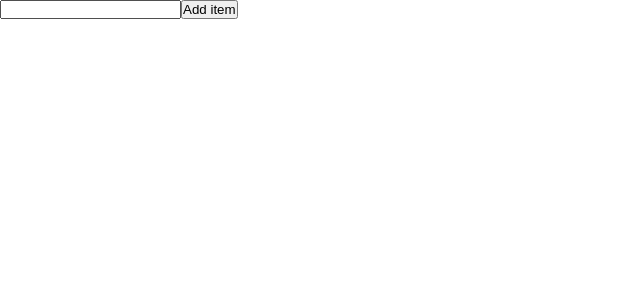
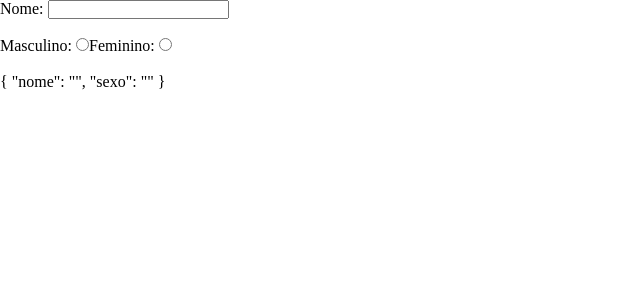
Before and after one commit to RafaelRNG/curso-angular, an Angular app in the folder primeiro-projeto/: page / in a window 1280 px wide. Shown: the top 300 px of the page, without its empty margins (0-640 px from the left). Built offline with nearby package versions, Linux system fonts and the light colour scheme; no server answers.

Commit message:
Formulario, input text e input radio

```diff
--- a/primeiro-projeto/src/app/app.component.ts
+++ b/primeiro-projeto/src/app/app.component.ts
@@ -58,8 +58,12 @@ import {
    </ng-template>
    <rng-output (enviarDados)="setDados($event)"> </rng-output>
    -->
-   <rng-food-add> </rng-food-add>
+  <!-- Services e httpClient -->
+  <!--
+     <rng-food-add> </rng-food-add>
   <rng-food-list> </rng-food-list>
+   -->
+   <rng-forms> </rng-forms>
   <router-outlet></router-outlet>
   `
 })
--- a/primeiro-projeto/src/app/app.module.ts
+++ b/primeiro-projeto/src/app/app.module.ts
@@ -9,6 +9,7 @@ import { FormsModule } from '@angular/forms';
 import { DiretivasEstruturaisComponent } from './diretivas-estruturais/diretivas-estruturais.component';
 import { DiretivasAtributosComponent } from './diretivas-atributos/diretivas-atributos.component';
 import { SharedModule } from './shared/shared.module';
+import { FormsComponent } from './forms/forms.component';
 
 @NgModule({
   declarations: [
@@ -16,7 +17,8 @@ import { SharedModule } from './shared/shared.module';
     TitleComponent,
     DataBidingComponent,
     DiretivasEstruturaisComponent,
-    DiretivasAtributosComponent
+    DiretivasAtributosComponent,
+    FormsComponent
   ],
   imports: [
     BrowserModule,
--- /dev/null
+++ b/primeiro-projeto/src/app/forms/forms.component.html
@@ -0,0 +1,20 @@
+<form #form="ngForm">
+   <span>
+      <label for="">Nome: </label>
+      <input type="text" name="nome" ngModel autocomplete="off">
+      <br>
+      <br>
+
+      <span>
+         <label for="">Masculino: </label>
+         <input type="radio" name="sexo" ngModel value="Masculino">
+         <label for="">Feminino: </label>
+         <input type="radio" name="sexo" ngModel value="Feminino">
+      </span>
+      <br>
+      <br>
+
+   </span>
+</form>
+
+{{ form.value | json }}
--- /dev/null
+++ b/primeiro-projeto/src/app/forms/forms.component.ts
@@ -0,0 +1,14 @@
+import { Component, OnInit } from '@angular/core';
+
+@Component({
+  selector: 'rng-forms',
+  templateUrl: './forms.component.html',
+  styleUrls: ['./forms.component.scss']
+})
+export class FormsComponent implements OnInit {
+
+  constructor() { }
+
+  ngOnInit(): void {
+  }
+}
```
Also changed, not shown: primeiro-projeto/src/app/forms/forms.component.scss (added), 1 other file (tests, documents, lock files or other folders).
